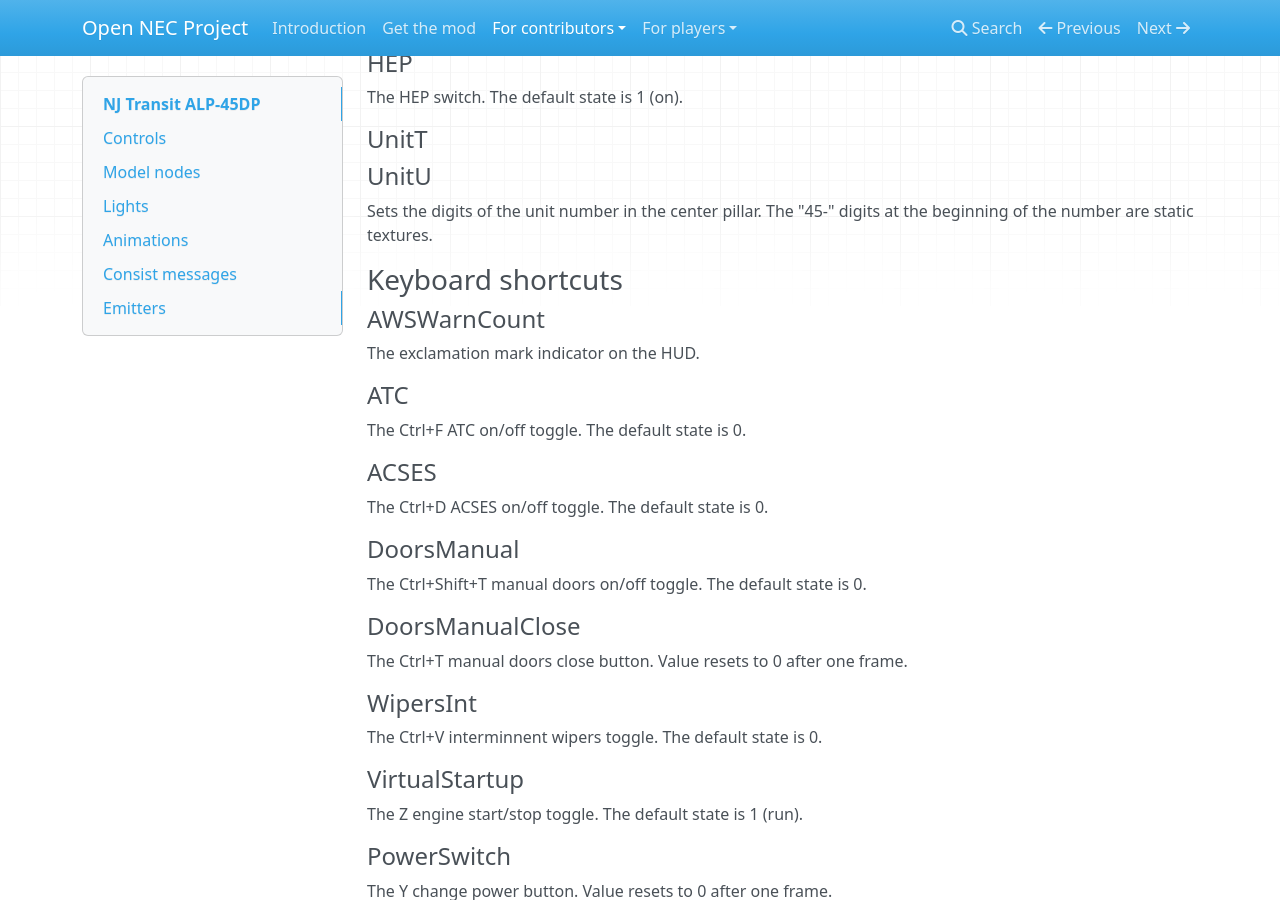
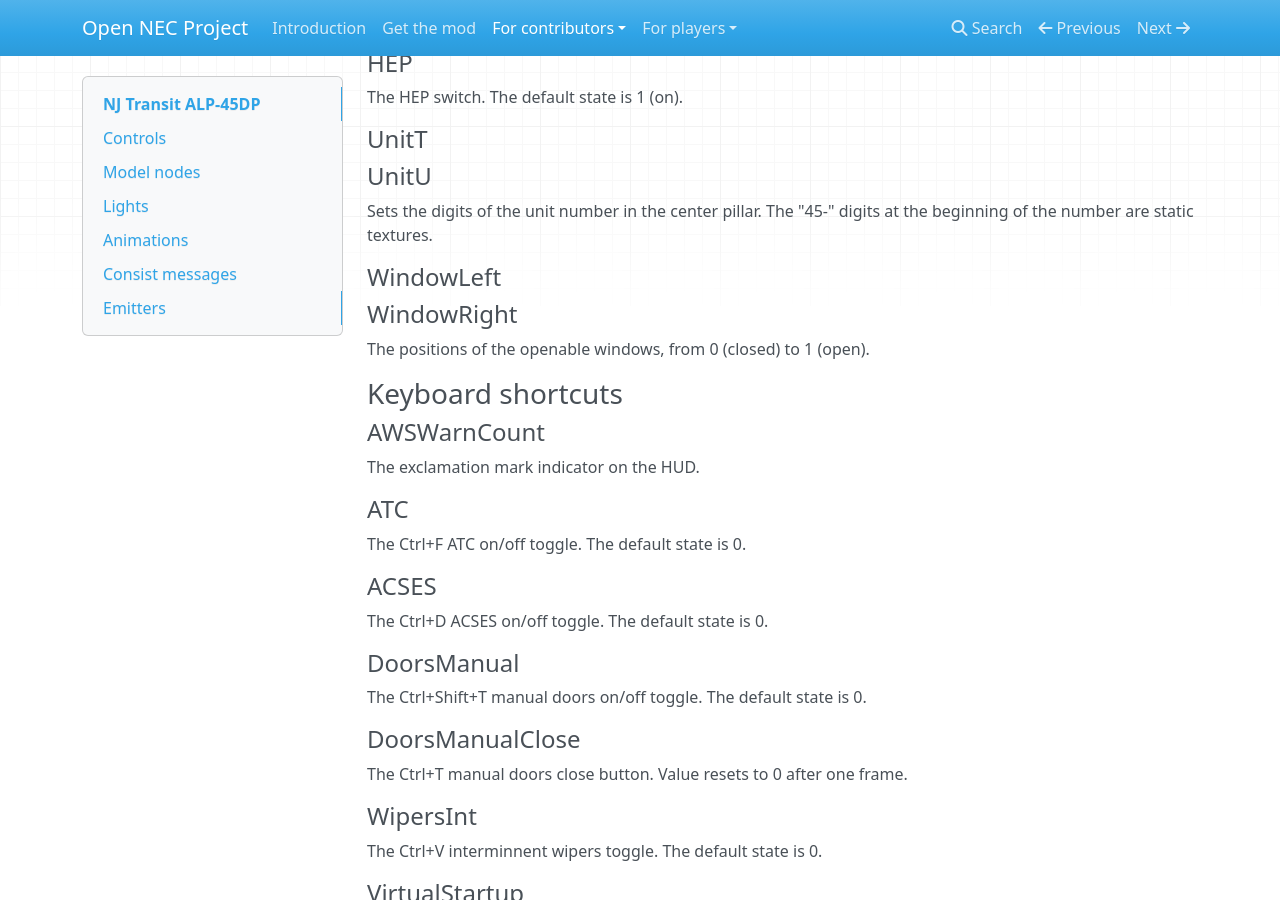
Before and after one commit to YoRyan/open-nec, an MkDocs documentation site: the page built from Docs/for-contributors/rolling-stock/njt-alp45.md, in a window 1280 px wide and 900 px high, scrolled down 5084 px. Built offline with MkDocs 1.6.1, drawn with Linux system fonts in a browser that asks for light colours; nearby versions of some CDN libraries.

Commit message:
feat(alp45): reinstate window open sounds

```diff
--- a/Docs/for-contributors/rolling-stock/njt-alp45.md
+++ b/Docs/for-contributors/rolling-stock/njt-alp45.md
@@ -252,6 +252,12 @@
 
 Sets the digits of the unit number in the center pillar. The "45-" digits at the beginning of the number are static textures.
 
+#### WindowLeft
+
+#### WindowRight
+
+The positions of the openable windows, from 0 (closed) to 1 (open).
+
 ### Keyboard shortcuts
 
 #### AWSWarnCount
```
Also changed, not shown: 1 other file.
